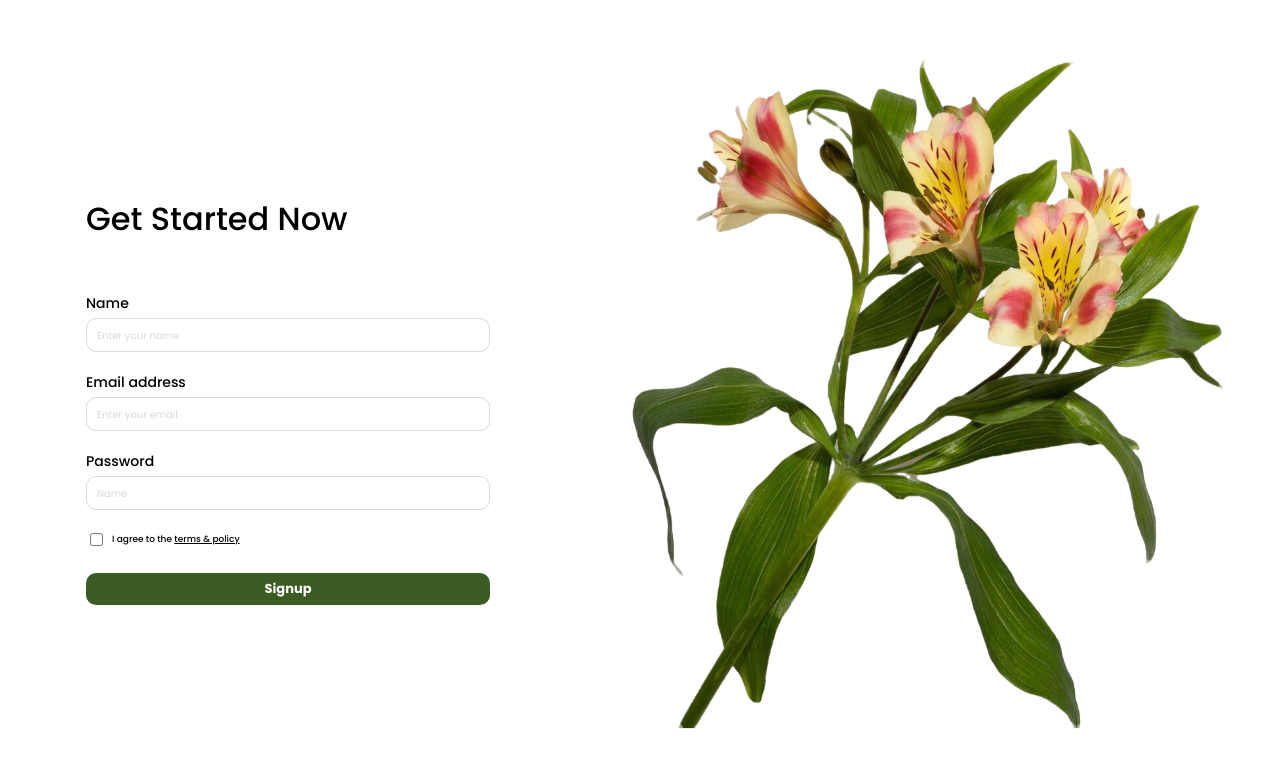
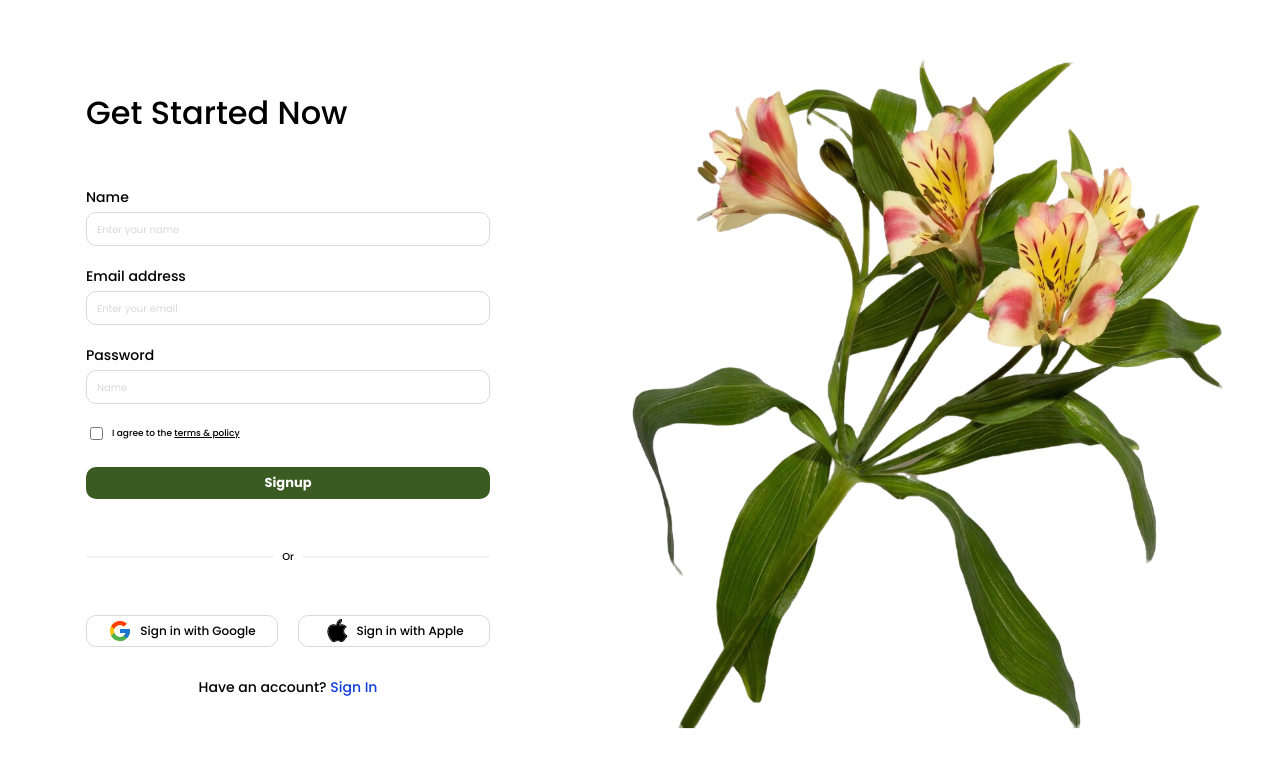
Before and after one commit to janiceee26/appdev1-final-practical-exam, a React (Vite) app: page / in a window 1280 px wide. Shown: the top 768 px of the page. Built offline with nearby package versions, Linux system fonts and the light colour scheme.

Commit message:
Add divider and social sign-in buttons

```diff
--- a/src/components/SignUp.jsx
+++ b/src/components/SignUp.jsx
@@ -1,5 +1,7 @@
 import styles from './SignUp.module.css'
 import blossomFlower from '../assets/blossom-flower.svg'
+import googleLogo from '../assets/icons-google-logo.svg'
+import appleLogo from '../assets/icons-apple-logo.svg'
 
 function SignUp() {
   return (
@@ -33,6 +35,25 @@
 
             <button type="submit" className={styles.button}>Signup</button>
           </form>
+
+          <div className={styles.divider}>
+            <span>Or</span>
+          </div>
+
+          <div className={styles.socials}>
+            <button type="button" className={styles.socialButton}>
+              <img src={googleLogo} alt="Google logo" />
+              Sign in with Google
+            </button>
+            <button type="button" className={styles.socialButton}>
+              <img src={appleLogo} alt="Apple logo" />
+              Sign in with Apple
+            </button>
+          </div>
+
+          <p className={styles.bottomText}>
+            Have an account? <a href="#" className={styles.signIn}>Sign In</a>
+          </p>
         </div>
       </div>
 
--- a/src/components/SignUp.module.css
+++ b/src/components/SignUp.module.css
@@ -84,6 +84,63 @@
   cursor: pointer;
 }
 
+.divider {
+  display: flex;
+  align-items: center;
+  gap: 8px;
+  margin: 50px 0;
+  font-family: 'Poppins', sans-serif;
+  font-size: 10px;
+  font-weight: 500;
+}
+
+.divider::before,
+.divider::after {
+  content: '';
+  flex: 1;
+  height: 2px;
+  background-color: #f5f5f5;
+}
+
+.socials {
+  display: flex;
+  gap: 20px;
+}
+
+.socialButton {
+  flex: 1;
+  display: flex;
+  align-items: center;
+  justify-content: center;
+  gap: 8px;
+  height: 32px;
+  border: 1px solid #d9d9d9;
+  border-radius: 10px;
+  background-color: #ffffff;
+  font-family: 'Poppins', sans-serif;
+  font-size: 12px;
+  font-weight: 500;
+  cursor: pointer;
+}
+
+.socialButton img {
+  width: 24px;
+  height: 24px;
+}
+
+.bottomText {
+  margin-top: 30px;
+  text-align: center;
+  font-family: 'Poppins', sans-serif;
+  font-size: 14px;
+  font-weight: 500;
+}
+
+.signIn {
+  color: #0f3dde;
+  text-decoration: none;
+}
+
 .right {
   width: 55%;
   display: flex;
```
Also changed, not shown: agnote-signup-bottom.png (added).
